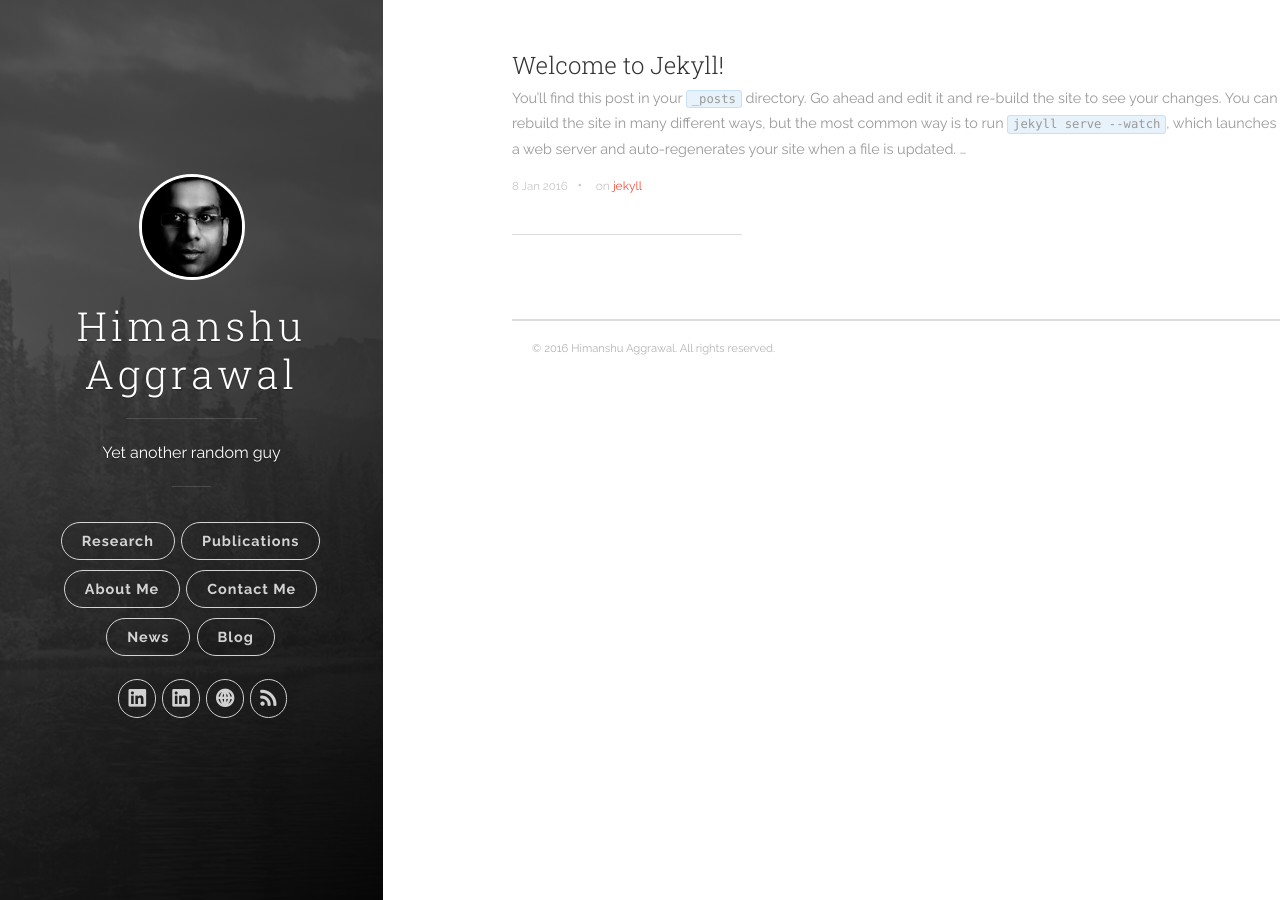
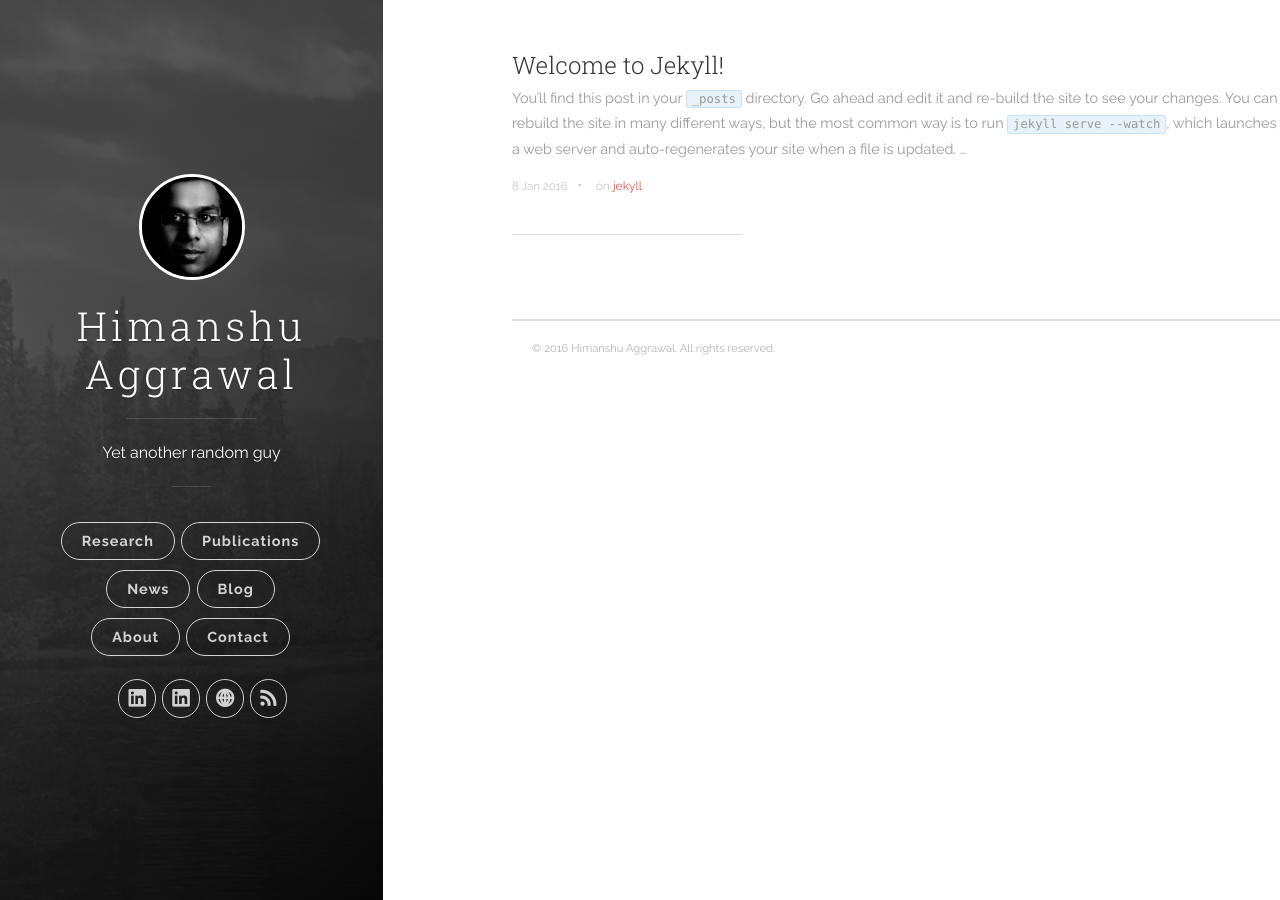
Before and after one commit to ahimanshu13/ahimanshu13.github.io, a Jekyll site: the page built from index.html, in a window 1280 px wide. Built offline with Jekyll 4.4.1, drawn with Linux system fonts in a browser that asks for light colours; nearby versions of some CDN libraries; the list of posts is cut into pages by our own code.

Commit message:
changing order

```diff
--- a/_includes/header.html
+++ b/_includes/header.html
@@ -22,10 +22,10 @@
             <ul class="navigation">
               <li class="navigation__item"><a href="{{ site.baseurl }}/research" title="link to {{ site.title }} research" class="blog-button nav-button">Research</a></li>
               <li class="navigation__item"><a href="{{ site.baseurl }}/publications" title="link to {{ site.title }} publications" class="blog-button">Publications</a></li>
-              <li class="navigation__item"><a href="{{ site.baseurl }}/about" title="link to {{ site.title }} about me" class="blog-button">About Me</a></li>
-              <li class="navigation__item"><a href="{{ site.baseurl }}/contact" title="link to {{ site.title }} contact me" class="blog-button">Contact Me</a></li>
               <li class="navigation__item"><a href="{{ site.baseurl }}/news" title="link to {{ site.title }} news" class="blog-button">News</a></li>
               <li class="navigation__item"><a href="{{ site.baseurl }}#blog" title="link to {{ site.title }} blog" class="blog-button">Blog</a></li>
+              <li class="navigation__item"><a href="{{ site.baseurl }}/about" title="link to {{ site.title }} about me" class="blog-button">About</a></li>
+              <li class="navigation__item"><a href="{{ site.baseurl }}/contact" title="link to {{ site.title }} contact me" class="blog-button">Contact</a></li>
             </ul>
           </nav>
 
```
